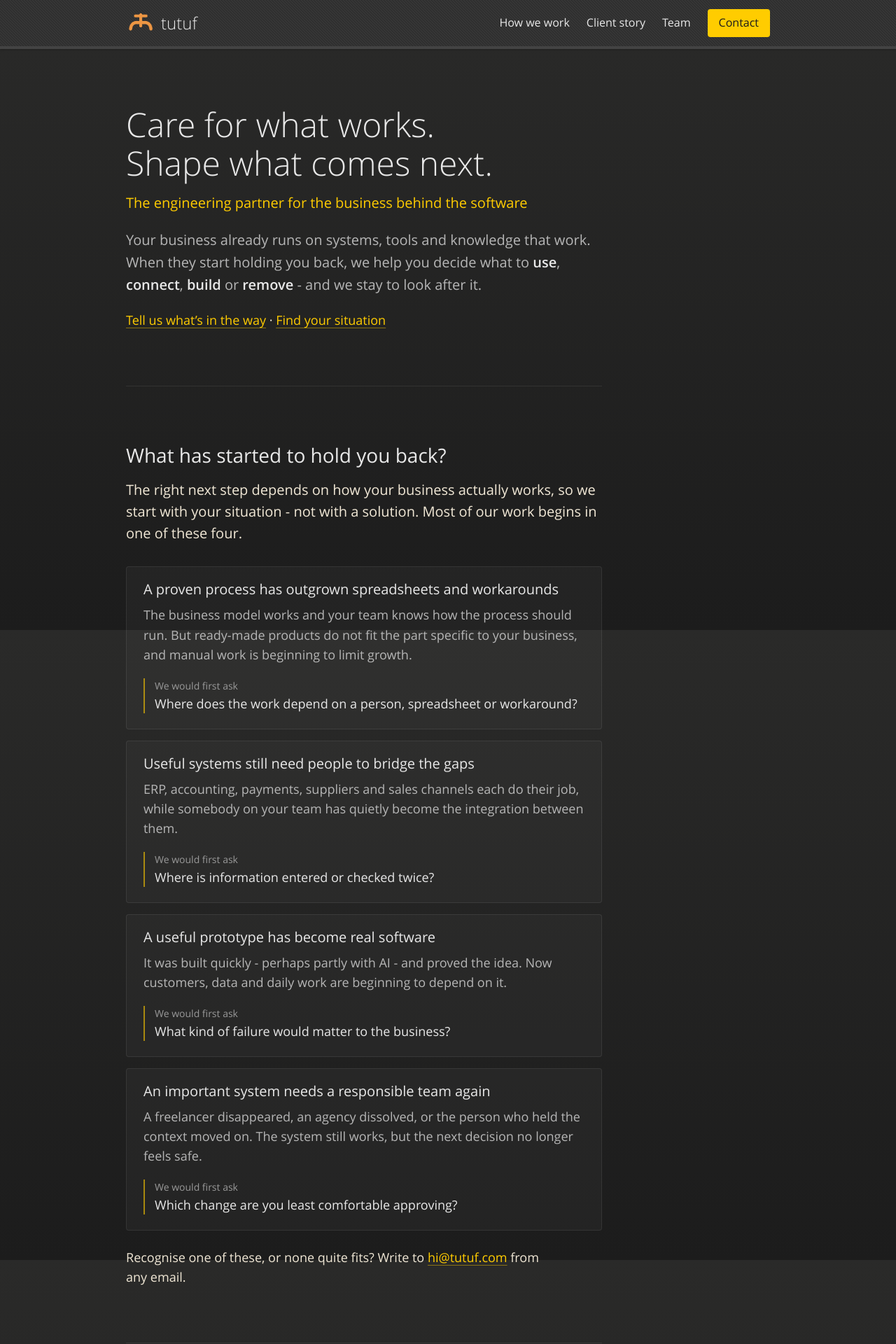
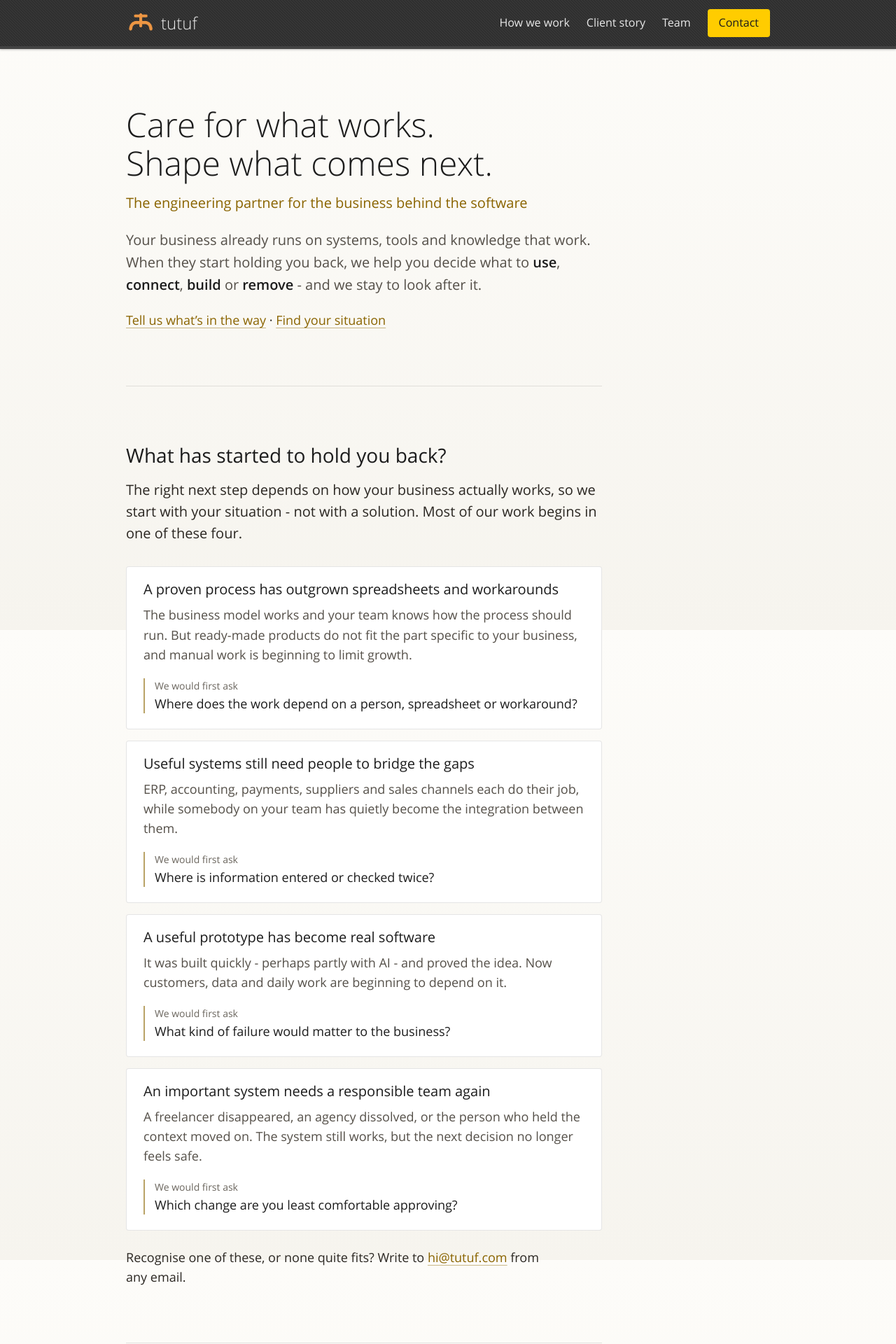
Before and after one commit to tutuf/tutuf.github.io, a Jekyll site: the page built from index.md, in a window 1280 px wide. Shown: the top 1920 px of the page at 70% size. Built offline with Jekyll 4.4.1, drawn with Linux system fonts in a browser that asks for light colours.

Commit message:
Follow the reader's light setting with a light theme
Some readers find light text on a dark page hard to read for long,
especially in a bright room, and many have set their system to light
for that reason. They now get a warm off-white page with dark text. The
site stays dark for everyone else.

Gold reads at about 1.6:1 on white, so links and accents turn dark
amber in light mode. Every text colour keeps at least 4.5:1 on the page
and the cards. The gold buttons stay as they are, with dark text on
gold in both themes. The header, phone menu and footers stay dark bars,
so the textured header and the logo keep working.

The bullet image was light grey and would vanish on white, so the
bullets are now a text "»" in the theme's colour.

Co-Authored-By: Claude Opus 5.5 <noreply@anthropic.com>

```diff
--- a/assets/css/style.scss
+++ b/assets/css/style.scss
@@ -88,7 +88,8 @@ $font-family-heading: $font-family-base;
 
 // Colours as custom properties, so the browser can switch them with the
 // reader's light or dark setting; Bootstrap's own variables stay in Sass
-:root {
+@mixin dark-colours {
+  color-scheme: dark;
   --text: #{$steel};
   --heading: #{$black};
   --muted: #{$muted};
@@ -98,6 +99,8 @@ $font-family-heading: $font-family-base;
   --accent-soft: #{$secondary};
   --accent-underline: rgba(255, 204, 0, 0.45);
   --accent-rail: rgba(255, 204, 0, 0.6);
+  --fill: #{$primary};          // gold buttons, the same in both themes
+  --fill-hover: #{$primary-light};
   --on-accent: #{$page-dark};   // text on gold fills
   --rule: #{$white-offset};
   --card-bg: #{$card-bg};
@@ -106,6 +109,49 @@ $font-family-heading: $font-family-base;
   --page-bg-top: #2a2a29;
   --footer-bg: #2a2a29;
   --sub-footer-bg: #151515;
+  --bs-link-color-rgb: 255, 204, 0;
+  --bs-link-hover-color-rgb: 255, 235, 155;
+}
+
+// Gold is unreadable on white, so links and accents turn dark amber;
+// every text colour here keeps at least 4.5:1 on the page and the cards
+@mixin light-colours {
+  color-scheme: light;
+  --text: #2b2722;
+  --heading: #1c1c1c;
+  --muted: #555049;
+  --faint: #6b665e;
+  --accent: #8a6400;
+  --accent-light: #6b4d00;
+  --accent-soft: rgba(138, 100, 0, 0.35);
+  --accent-underline: rgba(138, 100, 0, 0.45);
+  --accent-rail: rgba(138, 100, 0, 0.6);
+  --rule: #d9d5cb;
+  --card-bg: #ffffff;
+  --card-border: rgba(0, 0, 0, 0.1);
+  --page-bg: #f6f4ee;
+  --page-bg-top: #fdfcf9;
+  --bs-link-color-rgb: 138, 100, 0;
+  --bs-link-hover-color-rgb: 107, 77, 0;
+}
+
+:root {
+  @include dark-colours;
+}
+
+// Readers whose system is set to light get a light page; the header, menu
+// and footers stay dark bars in both, so the logo and texture keep working
+@media (prefers-color-scheme: light) {
+  :root {
+    @include light-colours;
+  }
+
+  .header,
+  .main-menu-mobile,
+  .footer,
+  .sub-footer {
+    @include dark-colours;
+  }
 }
 
 // Libraries
@@ -160,7 +206,7 @@ summary {
   z-index: 40;
   padding: $space-s $space-m;
   border-radius: 4px;
-  background: var(--accent);
+  background: var(--fill);
   color: var(--on-accent);
   transform: translateY(-200%);
 
@@ -218,12 +264,12 @@ summary {
   > a {
     padding: 0.4375rem $space-m;
     border-radius: 4px;
-    background: var(--accent);
+    background: var(--fill);
     color: var(--on-accent);
     font-weight: 400;
 
     &:hover {
-      background: var(--accent-light);
+      background: var(--fill-hover);
       color: var(--on-accent);
     }
   }
@@ -330,7 +376,12 @@ summary {
   }
 
   ul {
-    list-style-image: url("../images/bullet.png");
+    list-style-type: "» ";
+
+    // in the theme's colour, where the old bullet image was light grey only
+    li::marker {
+      color: var(--muted);
+    }
   }
 
   // a faint hairline between sections; the space around it does the separating
@@ -694,7 +745,7 @@ summary {
   }
 
   &:hover {
-    background: var(--accent);
+    background: var(--fill);
     color: var(--on-accent);
   }
 }
@@ -707,11 +758,11 @@ summary {
     height: 2.875rem;
     line-height: 2.875rem;
     font-size: 1rem;
-    background: var(--accent);
+    background: var(--fill);
     color: var(--on-accent);
 
     &:hover {
-      background: var(--accent-light);
+      background: var(--fill-hover);
       transform: translateY(-1px);
     }
   }
```
